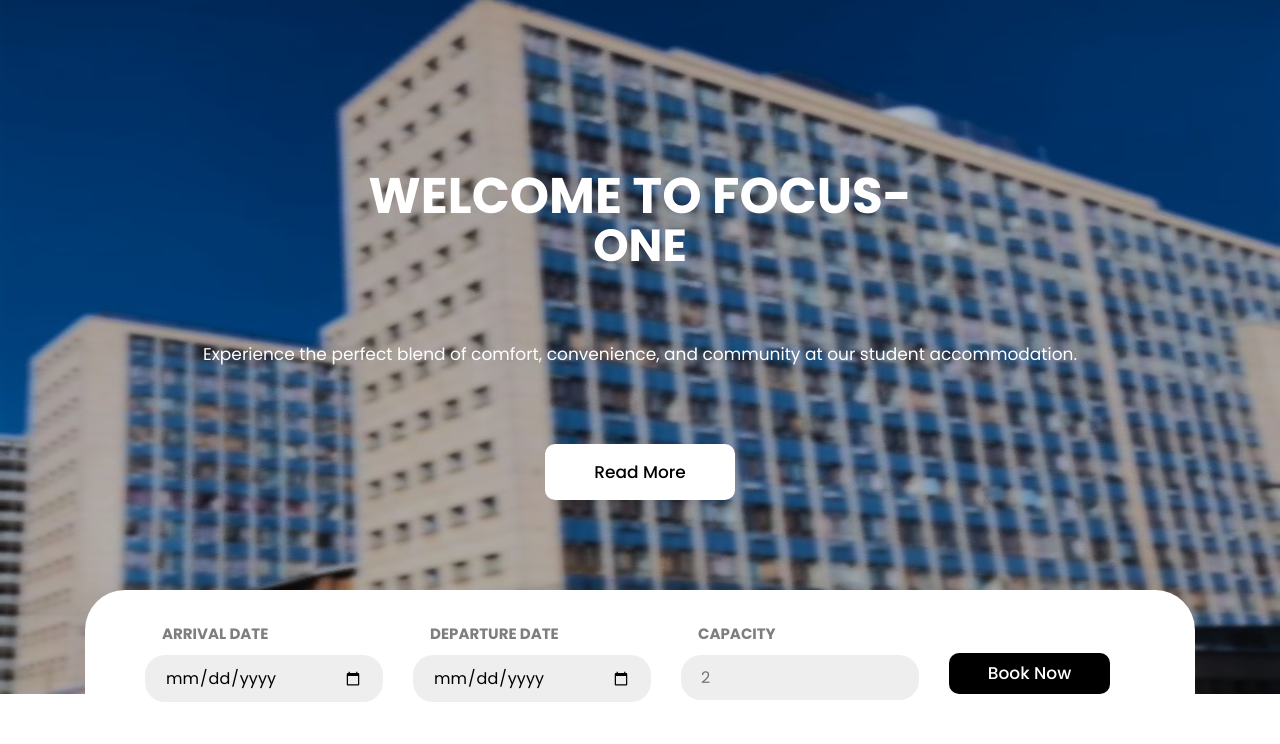
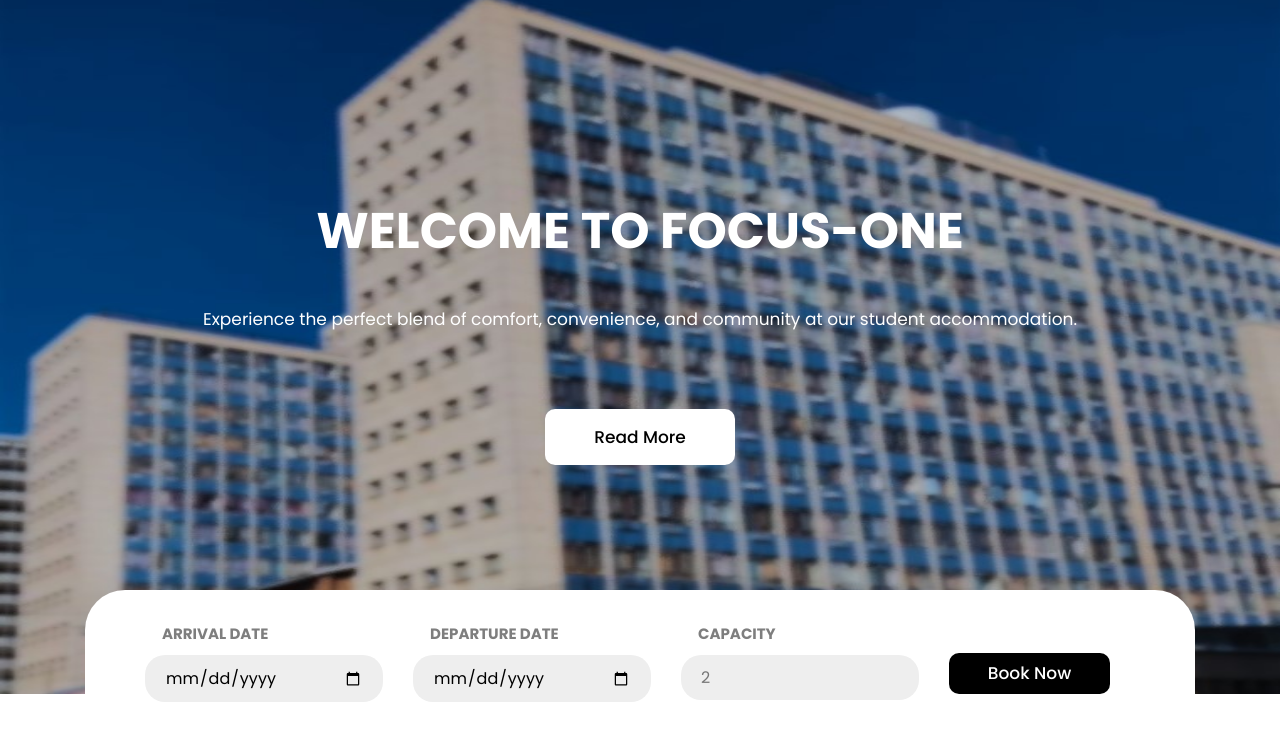
Before and after one commit to CyberkruSpace/focus-one, a plain HTML site: page index.html in a window 1280 px wide. Shown: the part 56-800 px from the top of the page. Drawn offline with nearby package versions, Linux system fonts and the light colour scheme.

Commit message:
index.html

```diff
--- a/index.html
+++ b/index.html
@@ -1,4 +1,3 @@
-
 <!DOCTYPE html>
 <html lang="en">
    <head>
@@ -65,7 +64,7 @@
                <div class="col-md-12">
                   <div class="text-bg">
                      <div class="padding_lert">
-                        <h1>WELCOME TO Focus-<span class="landing-name">One</span></h1>
+                        <h1>Welcome To Focus-One</h1>
                         <p>Experience the perfect blend of comfort, convenience, and community at our student accommodation.</p>
                         <a href="#">Read More</a>
                      </div>
```
